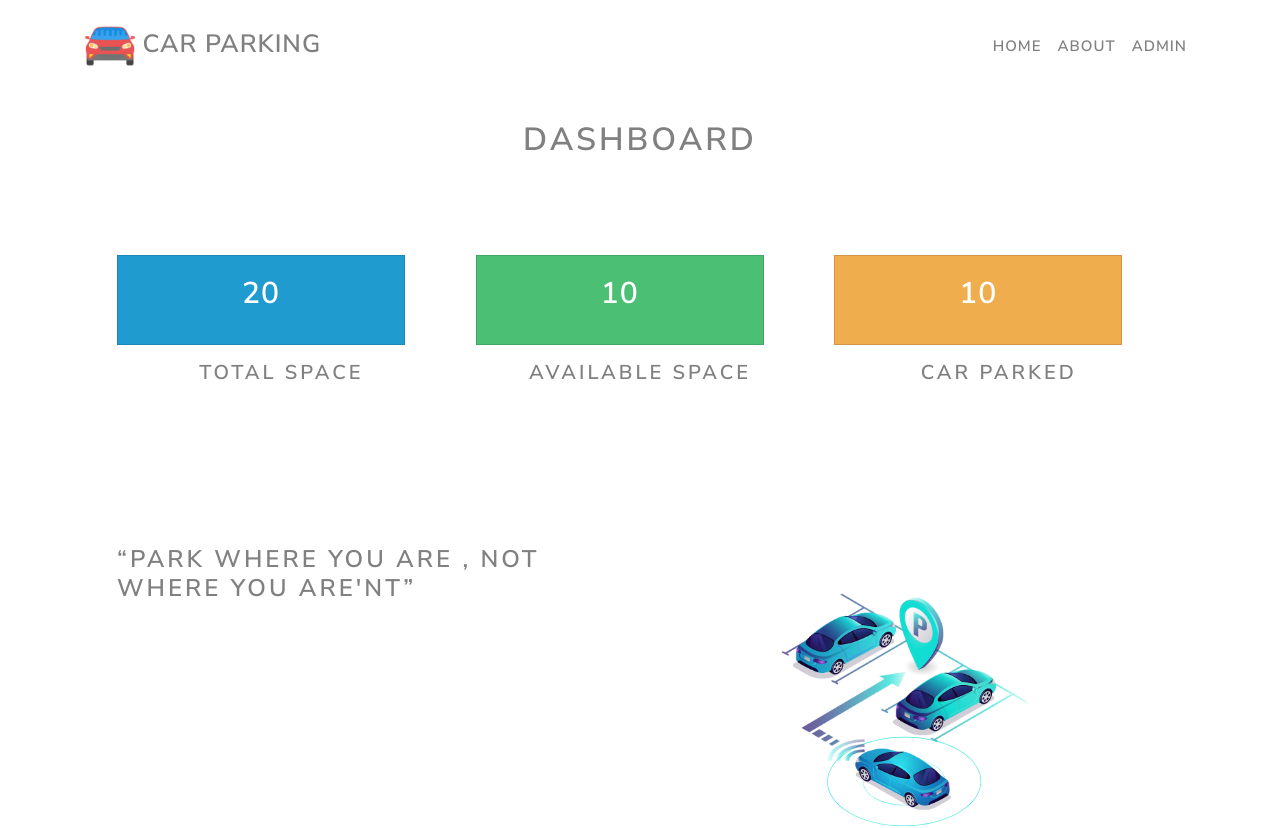
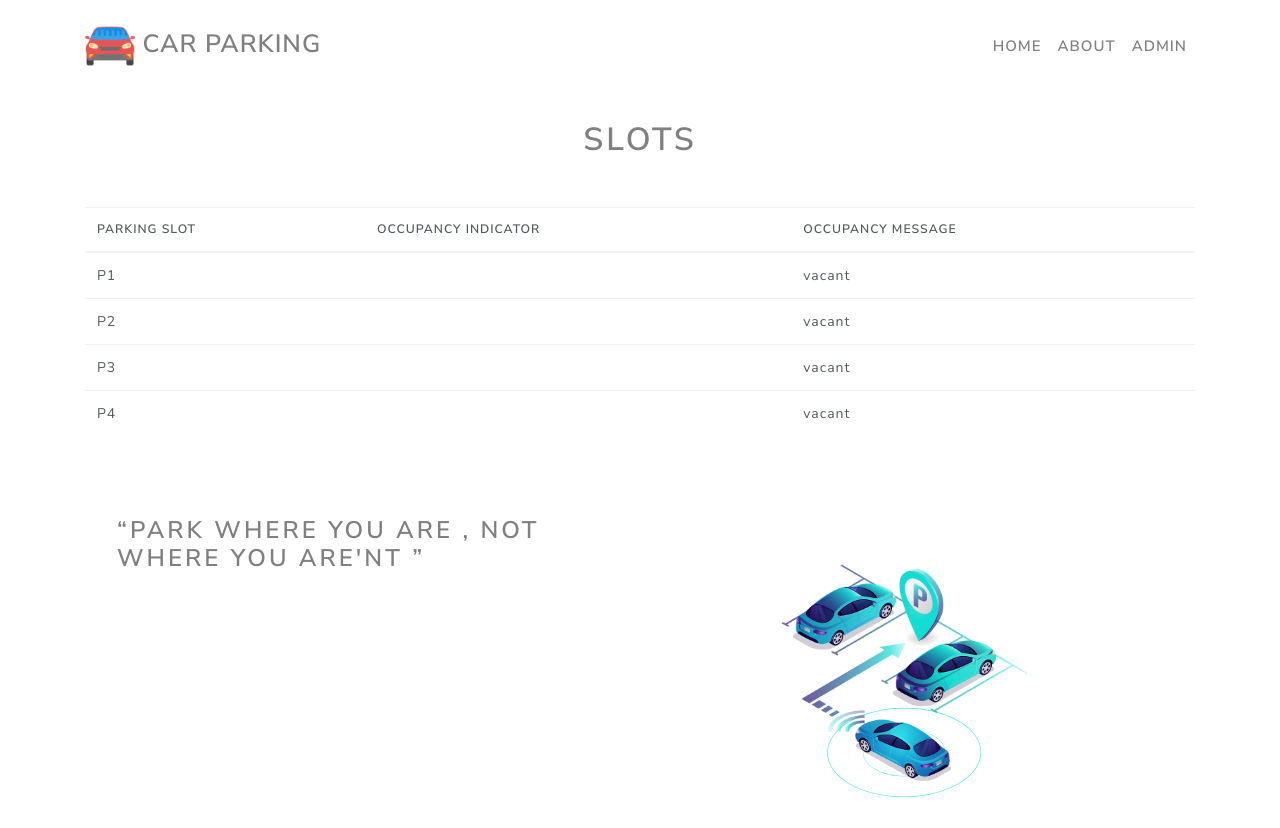
Before and after one commit to Waqas-Akram/Car-Parking-System, a React (Create React App) app in the folder frontend/: page / in a window 1280 px wide. Shown: the top 828 px of the page. Built offline with nearby package versions, Linux system fonts and the light colour scheme; no server answers.

Commit message:
Getting and displaying slots

```diff
--- a/frontend/src/components/layout/Home.jsx
+++ b/frontend/src/components/layout/Home.jsx
@@ -1,47 +1,162 @@
-import React, { Fragment } from "react";
-import { Jumbotron, Row, Col, Container } from "react-bootstrap";
-import DashboardCard from "./DashboardCard";
+import React, { Fragment, useState, useEffect } from "react";
+import { Jumbotron, Row, Col, Container, Table } from "react-bootstrap";
 import ParkingAnimation from "../animations/parking/ParkingAnimation";
+import axios from "axios";
 
 const Home = () => {
+  const [slots, setSlots] = useState([]);
+
+  useEffect(() => {
+    setInterval(() => getSlotsData(), 100);
+  }, []);
+
+  const getSlotsData = async () => {
+    const res = await axios.get("/api/sqlconnection/slots");
+    console.log(res.data);
+    setSlots(res.data);
+  };
   return (
     <Fragment>
       <Container>
-        <Jumbotron className="p-2 bg-white my-3">
+        <Jumbotron className="p-2 bg-white mt-3">
           <h1 className="text-center mt-1" style={{ color: "gray" }}>
-            DashBoard
+            Slots
           </h1>
         </Jumbotron>
-        <Jumbotron className="my-3 bg-white ">
-          <Row>
-            <Col>
-              <DashboardCard
-                background="bg-info"
-                value="20"
-                title="Total Space"
-              />
-            </Col>
-            <Col>
-              <DashboardCard
-                background="bg-success"
-                value="10"
-                title="Available Space"
-              />
-            </Col>
-            <Col>
-              <DashboardCard
-                background="bg-warning"
-                value="10"
-                title="Car Parked"
-              />
-            </Col>
-          </Row>
-        </Jumbotron>
+        <center>
+          <Table size="sm" responsive>
+            <thead>
+              <tr>
+                <th>Parking Slot</th>
+                <th>Occupancy indicator</th>
+                <th>Occupancy Message</th>
+              </tr>
+            </thead>
+            <tbody>
+              <tr>
+                <td>P1</td>
+                <td>
+                  {slots.Slot1 === "0" ? (
+                    <>
+                      <div
+                        className="circle"
+                        style={{ background: "red" }}
+                      ></div>
+                      <div
+                        className="circle"
+                        style={{ background: "rgb(168, 247, 191)" }}
+                      ></div>
+                    </>
+                  ) : (
+                    <>
+                      <div
+                        className="circle"
+                        style={{ background: "rgb(247, 175, 175)" }}
+                      ></div>
+                      <div
+                        className="circle"
+                        style={{ background: "green" }}
+                      ></div>
+                    </>
+                  )}
+                </td>
+                <td>{slots.Slot1 === "0" ? <>occupied</> : <>vacant</>}</td>
+              </tr>
+              <tr>
+                <td>P2</td>
+                <td>
+                  {slots.Slot2 === "0" ? (
+                    <>
+                      <div
+                        className="circle"
+                        style={{ background: "red" }}
+                      ></div>
+                      <div
+                        className="circle"
+                        style={{ background: "rgb(168, 247, 191)" }}
+                      ></div>
+                    </>
+                  ) : (
+                    <>
+                      <div
+                        className="circle"
+                        style={{ background: "rgb(247, 175, 175)" }}
+                      ></div>
+                      <div
+                        className="circle"
+                        style={{ background: "green" }}
+                      ></div>
+                    </>
+                  )}
+                </td>
+                <td>{slots.Slot2 === "0" ? <>occupied</> : <>vacant</>}</td>
+              </tr>
+              <tr>
+                <td>P3</td>
+                <td>
+                  {slots.Slot3 === "0" ? (
+                    <>
+                      <div
+                        className="circle"
+                        style={{ background: "red" }}
+                      ></div>
+                      <div
+                        className="circle"
+                        style={{ background: "rgb(168, 247, 191)" }}
+                      ></div>
+                    </>
+                  ) : (
+                    <>
+                      <div
+                        className="circle"
+                        style={{ background: "rgb(247, 175, 175)" }}
+                      ></div>
+                      <div
+                        className="circle"
+                        style={{ background: "green" }}
+                      ></div>
+                    </>
+                  )}
+                </td>
+                <td>{slots.Slot3 === "0" ? <>occupied</> : <>vacant</>}</td>
+              </tr>
+              <tr>
+                <td>P4</td>
+                <td>
+                  {slots.Slot4 === "0" ? (
+                    <>
+                      <div
+                        className="circle"
+                        style={{ background: "red" }}
+                      ></div>
+                      <div
+                        className="circle"
+                        style={{ background: "rgb(168, 247, 191)" }}
+                      ></div>
+                    </>
+                  ) : (
+                    <>
+                      <div
+                        className="circle"
+                        style={{ background: "rgb(247, 175, 175)" }}
+                      ></div>
+                      <div
+                        className="circle"
+                        style={{ background: "green" }}
+                      ></div>
+                    </>
+                  )}
+                </td>
+                <td>{slots.Slot4 === "0" ? <>occupied</> : <>vacant</>}</td>
+              </tr>
+            </tbody>
+          </Table>
+        </center>
         <Jumbotron className="bg-white">
           <Row>
             <Col>
               <h3 style={{ color: "gray" }}>
-                <q>Park Where You are , Not Where You Are'nt</q>
+                <q>Park Where You are , Not Where You Are'nt </q>
               </h3>
             </Col>
             <Col>
```
